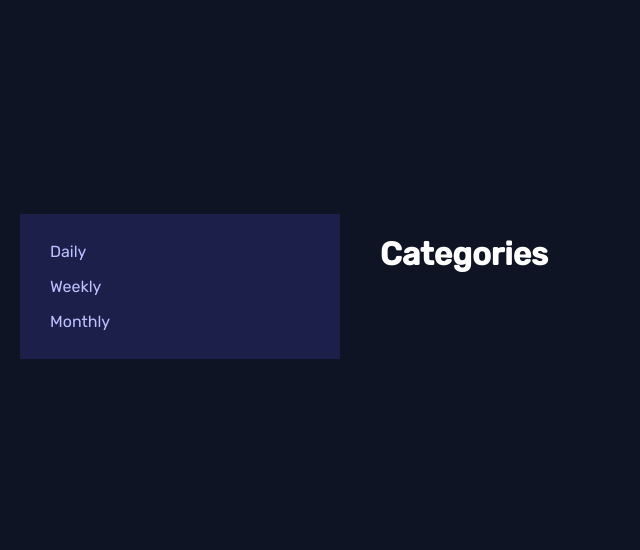
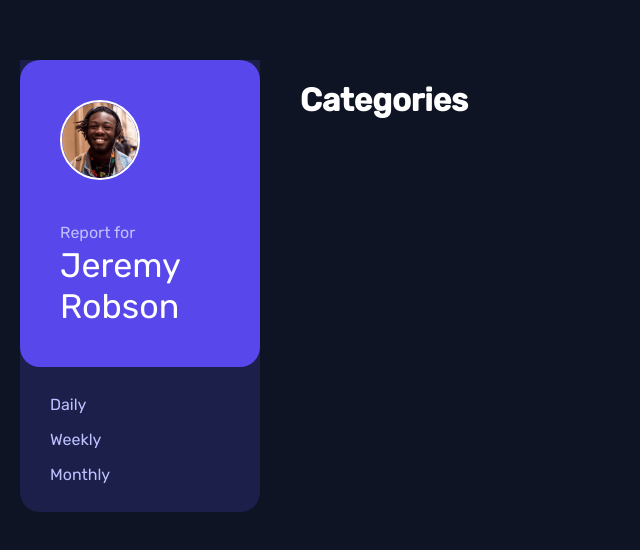
Before and after one commit to armandveloper/time-tracking-dashboard, a React (Vite) app: page / in a window 1280 px wide. Shown: the part 114-664 px from the top of the page, without its empty margins (0-640 px from the left). Built offline with nearby package versions, Linux system fonts and the light colour scheme.

Commit message:
feat: add sidebar header

```diff
--- a/src/components/dashboard/index.module.css
+++ b/src/components/dashboard/index.module.css
@@ -5,6 +5,6 @@
 @media (min-width: 48em) {
   .grid {
     gap: 4rem;
-    grid-template-columns: 32rem 1fr;
+    grid-template-columns: 24rem 1fr;
   }
 }
--- a/src/components/sidebar/index.module.css
+++ b/src/components/sidebar/index.module.css
@@ -1,17 +1,55 @@
 .sidebar {
   background-color: var(--dark-blue);
+  border-radius: 0 0 2rem 2rem;
 }
-
+.header {
+  background-color: var(--blue);
+  border-radius: 2rem;
+  padding: 4rem;
+  display: flex;
+  align-items: center;
+  gap: 2rem;
+}
+.avatar {
+  border: 2.5px solid #fff;
+  border-radius: 999px;
+  height: 8rem;
+  width: 8rem;
+}
+p {
+  color: var(--pale-blue);
+  line-height: 1.6;
+  margin: 0;
+}
+span {
+  font-size: 1.8rem;
+}
+@media (min-width: 48em) {
+  .header {
+    flex-direction: column;
+    align-items: flex-start;
+    gap: 4rem;
+  }
+  span {
+    font-size: 3.4rem;
+  }
+}
 .nav {
   margin: 2rem 0;
+  display: flex;
 }
 .link {
   color: var(--pale-blue);
-  display: block;
   padding: 0.8rem 3rem;
   text-decoration: none;
+  flex: calc(100% / 3);
   transition: color 0.25s ease-in;
 }
 .link:is(.active, :hover) {
   color: #fff;
 }
+@media (min-width: 48em) {
+  .nav {
+    flex-direction: column;
+  }
+}
--- a/src/components/sidebar/index.tsx
+++ b/src/components/sidebar/index.tsx
@@ -1,8 +1,18 @@
 import styles from './index.module.css';
+import avatar from '@/assets/image-jeremy.png';
 
 export const Sidebar = () => {
+  const name = 'Jeremy Robson';
+
   return (
     <aside className={styles.sidebar}>
+      <header className={styles.header}>
+        <img className={styles.avatar} src={avatar} alt={name} />
+        <div>
+          <p>Report for</p>
+          <span>{name}</span>
+        </div>
+      </header>
       <nav className={styles.nav}>
         <a className={styles.link} href="!#">
           Daily
```
